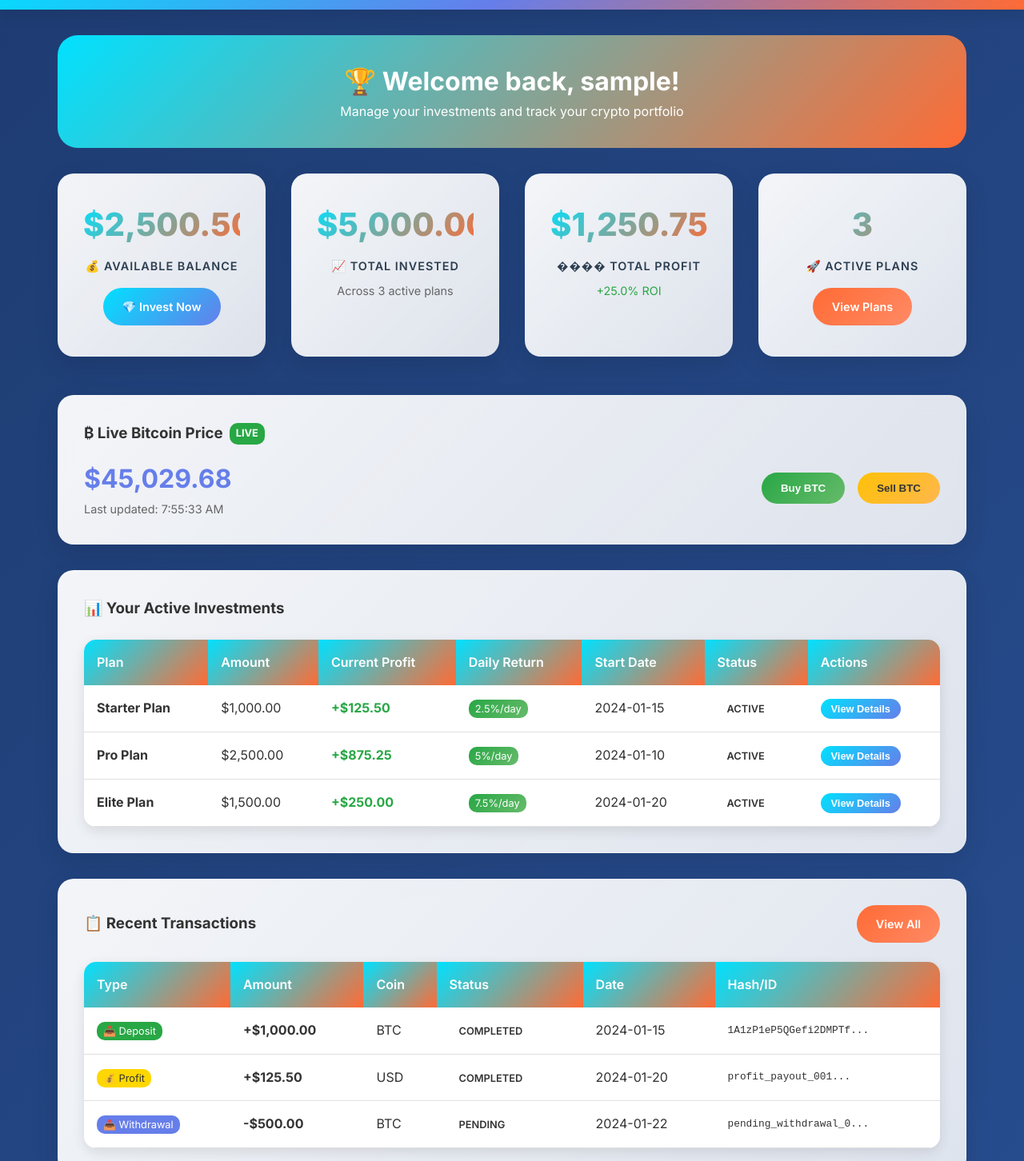
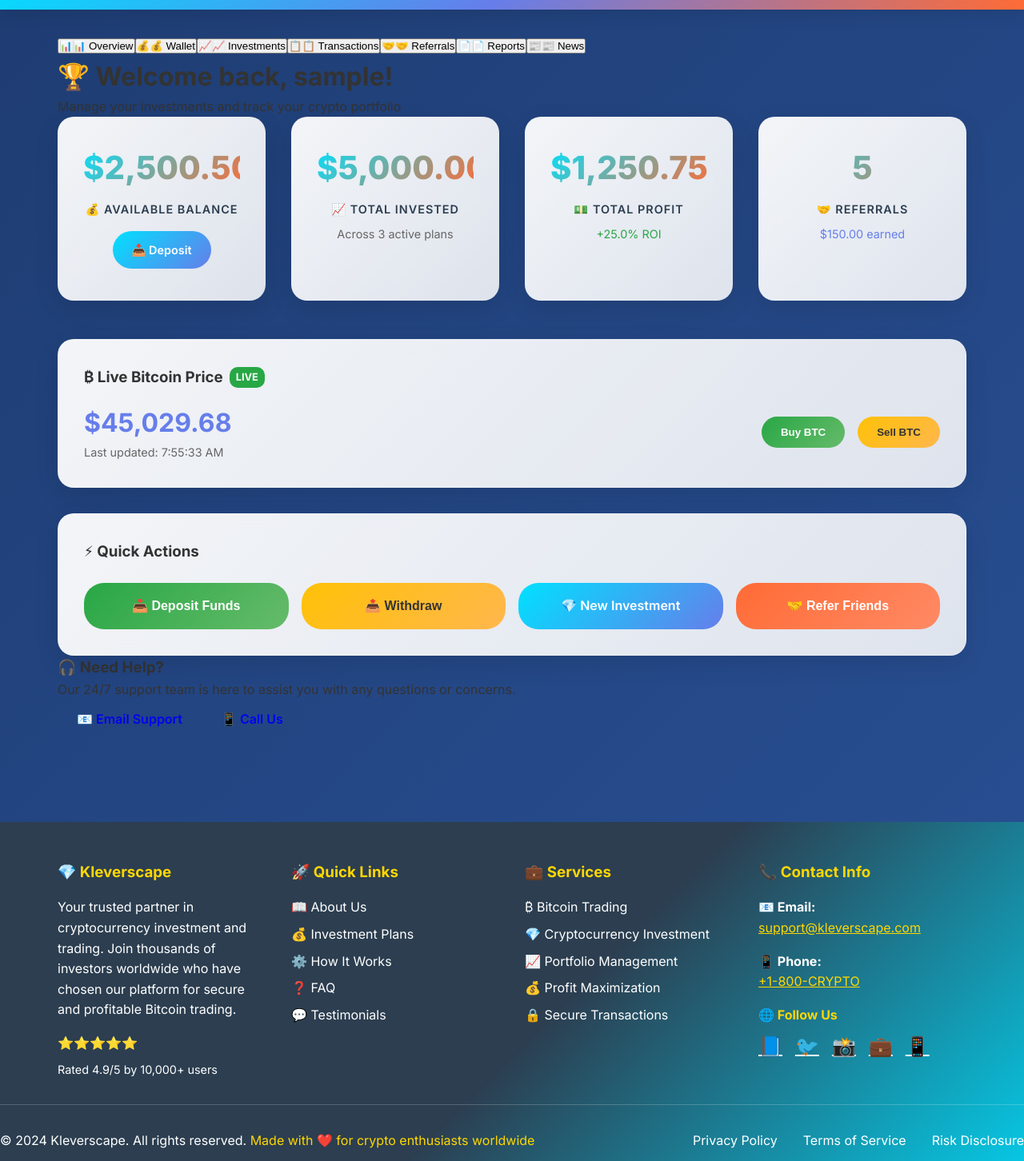
Before and after one commit to hrashmika73/coin, a React (Vite) app: page /dashboard in a window 1280 px wide. Shown: the part 58-1510 px from the top of the page at 80% size. Built offline with nearby package versions, Linux system fonts and the light colour scheme; sample sign-in values are in the browser's storage.

Commit message:
Create comprehensive Dashboard with tabbed navigation and all features
cgen-862ed4c877294b47b095991270bf5bea

```diff
--- a/src/pages/Dashboard.jsx
+++ b/src/pages/Dashboard.jsx
@@ -6,12 +6,15 @@ import PDFReportGenerator from '../components/PDFReportGenerator';
 import { showNotification } from '../components/NotificationSystem';
 
 function Dashboard({ user, siteSettings }) {
+  const [activeTab, setActiveTab] = useState('overview');
   const [stats, setStats] = useState({
     balance: 2500.50,
     totalInvested: 5000.00,
     totalProfit: 1250.75,
     activeInvestments: 3,
-    pendingWithdrawals: 1
+    pendingWithdrawals: 1,
+    referralBonus: 150.00,
+    totalReferrals: 5
   });
 
   const [investments, setInvestments] = useState([
@@ -44,9 +47,6 @@ function Dashboard({ user, siteSettings }) {
     }
   ]);
 
-  const [activeTab, setActiveTab] = useState('overview');
-  const [showReferralModal, setShowReferralModal] = useState(false);
-
   const [transactions, setTransactions] = useState([
     {
       id: 1,
@@ -74,8 +74,40 @@ function Dashboard({ user, siteSettings }) {
       status: 'pending',
       date: '2024-01-22',
       hash: 'pending_withdrawal_001'
+    },
+    {
+      id: 4,
+      type: 'referral_bonus',
+      amount: 50.00,
+      coin: 'USD',
+      status: 'completed',
+      date: '2024-01-18',
+      hash: 'referral_bonus_001'
+    },
+    {
+      id: 5,
+      type: 'deposit',
+      amount: 2500,
+      coin: 'USDT',
+      status: 'completed',
+      date: '2024-01-12',
+      hash: 'deposit_usdt_001'
     }
   ]);
+
+  const [referralData, setReferralData] = useState({
+    referralCode: 'KLEVER' + user?.username?.toUpperCase() || 'DEMO',
+    referralLink: `https://kleverscape.com/register?ref=${'KLEVER' + (user?.username?.toUpperCase() || 'DEMO')}`,
+    totalReferrals: 5,
+    totalEarnings: 150.00,
+    referrals: [
+      { id: 1, email: 'friend1@example.com', joinDate: '2024-01-10', bonus: 50.00, status: 'active' },
+      { id: 2, email: 'friend2@example.com', joinDate: '2024-01-15', bonus: 30.00, status: 'active' },
+      { id: 3, email: 'friend3@example.com', joinDate: '2024-01-18', bonus: 40.00, status: 'active' },
+      { id: 4, email: 'friend4@example.com', joinDate: '2024-01-20', bonus: 30.00, status: 'pending' },
+      { id: 5, email: 'friend5@example.com', joinDate: '2024-01-22', bonus: 0.00, status: 'pending' }
+    ]
+  });
 
   const [btcPrice, setBtcPrice] = useState(45000);
 
@@ -110,10 +142,52 @@ function Dashboard({ user, siteSettings }) {
     );
   };
 
-  return (
-    <div className="dashboard">
-      <div className="dashboard-header">
-        <h1>🏆 Welcome back, {user.username}!</h1>
+  const copyReferralLink = () => {
+    navigator.clipboard.writeText(referralData.referralLink);
+    showNotification('success', 'Referral link copied to clipboard!');
+  };
+
+  const downloadTransactionHistory = () => {
+    const csvContent = [
+      ['Date', 'Type', 'Amount', 'Coin', 'Status', 'Hash'],
+      ...transactions.map(tx => [
+        tx.date,
+        tx.type,
+        tx.amount,
+        tx.coin,
+        tx.status,
+        tx.hash
+      ])
+    ].map(row => row.join(',')).join('\n');
+
+    const blob = new Blob([csvContent], { type: 'text/csv' });
+    const url = window.URL.createObjectURL(blob);
+    const link = document.createElement('a');
+    link.href = url;
+    link.download = `kleverscape-transactions-${Date.now()}.csv`;
+    document.body.appendChild(link);
+    link.click();
+    document.body.removeChild(link);
+    window.URL.revokeObjectURL(url);
+
+    showNotification('success', 'Transaction history downloaded!');
+  };
+
+  const tabs = [
+    { id: 'overview', label: '📊 Overview', icon: '📊' },
+    { id: 'wallet', label: '💰 Wallet', icon: '💰' },
+    { id: 'investments', label: '📈 Investments', icon: '📈' },
+    { id: 'transactions', label: '📋 Transactions', icon: '📋' },
+    { id: 'referrals', label: '🤝 Referrals', icon: '🤝' },
+    { id: 'reports', label: '📄 Reports', icon: '📄' },
+    { id: 'news', label: '📰 News', icon: '📰' }
+  ];
+
+  const renderOverview = () => (
+    <div>
+      {/* Welcome Header */}
+      <div className="dashboard-welcome">
+        <h1>🏆 Welcome back, {user?.username || 'User'}!</h1>
         <p>Manage your investments and track your crypto portfolio</p>
       </div>
 
@@ -123,8 +197,8 @@ function Dashboard({ user, siteSettings }) {
           <div className="stat-value">{formatCurrency(stats.balance)}</div>
           <div className="stat-label">💰 Available Balance</div>
           <div style={{ marginTop: '1rem' }}>
-            <Link to="/invest" className="btn btn-primary" style={{ fontSize: '0.9rem' }}>
-              💎 Invest Now
+            <Link to="/deposit" className="btn btn-primary" style={{ fontSize: '0.9rem' }}>
+              📥 Deposit
             </Link>
           </div>
         </div>
@@ -139,19 +213,17 @@ function Dashboard({ user, siteSettings }) {
 
         <div className="stat-card">
           <div className="stat-value">{formatCurrency(stats.totalProfit)}</div>
-          <div className="stat-label">���� Total Profit</div>
+          <div className="stat-label">💵 Total Profit</div>
           <div style={{ marginTop: '0.5rem', fontSize: '0.9rem', color: '#28a745' }}>
             +{((stats.totalProfit / stats.totalInvested) * 100).toFixed(1)}% ROI
           </div>
         </div>
 
         <div className="stat-card">
-          <div className="stat-value">{stats.activeInvestments}</div>
-          <div className="stat-label">🚀 Active Plans</div>
-          <div style={{ marginTop: '1rem' }}>
-            <Link to="/plans" className="btn btn-secondary" style={{ fontSize: '0.9rem' }}>
-              View Plans
-            </Link>
+          <div className="stat-value">{stats.totalReferrals}</div>
+          <div className="stat-label">🤝 Referrals</div>
+          <div style={{ marginTop: '0.5rem', fontSize: '0.9rem', color: '#667eea' }}>
+            {formatCurrency(stats.referralBonus)} earned
           </div>
         </div>
       </div>
@@ -180,16 +252,47 @@ function Dashboard({ user, siteSettings }) {
             </div>
           </div>
           <div style={{ display: 'flex', gap: '1rem' }}>
-            <button className="btn btn-success">Buy BTC</button>
-            <button className="btn btn-warning">Sell BTC</button>
+            <button className="btn btn-success" onClick={() => setActiveTab('wallet')}>Buy BTC</button>
+            <button className="btn btn-warning" onClick={() => setActiveTab('wallet')}>Sell BTC</button>
           </div>
         </div>
       </div>
 
-      {/* Active Investments */}
-      <div className="card card-gradient" style={{ marginBottom: '2rem' }}>
-        <h3 style={{ marginBottom: '1.5rem' }}>📊 Your Active Investments</h3>
+      {/* Quick Actions */}
+      <div className="card card-gradient">
+        <h3 style={{ marginBottom: '1.5rem' }}>⚡ Quick Actions</h3>
+        <div style={{
+          display: 'grid',
+          gridTemplateColumns: 'repeat(auto-fit, minmax(200px, 1fr))',
+          gap: '1rem'
+        }}>
+          <button className="btn btn-success" style={{ padding: '1rem', fontSize: '1rem' }} onClick={() => setActiveTab('wallet')}>
+            📥 Deposit Funds
+          </button>
+          <button className="btn btn-warning" style={{ padding: '1rem', fontSize: '1rem' }} onClick={() => setActiveTab('wallet')}>
+            📤 Withdraw
+          </button>
+          <Link to="/plans" className="btn btn-primary" style={{ padding: '1rem', fontSize: '1rem' }}>
+            💎 New Investment
+          </Link>
+          <button className="btn btn-secondary" style={{ padding: '1rem', fontSize: '1rem' }} onClick={() => setActiveTab('referrals')}>
+            🤝 Refer Friends
+          </button>
+        </div>
+      </div>
+    </div>
+  );
 
+  const renderInvestments = () => (
+    <div>
+      <div className="section-header">
+        <h2>📈 Your Investments</h2>
+        <Link to="/plans" className="btn btn-primary">
+          💎 New Investment
+        </Link>
+      </div>
+
+      <div className="card card-gradient">
         {investments.length > 0 ? (
           <div className="table-container">
             <table className="table">
@@ -207,9 +310,7 @@ function Dashboard({ user, siteSettings }) {
               <tbody>
                 {investments.map(investment => (
                   <tr key={investment.id}>
-                    <td>
-                      <strong>{investment.plan}</strong>
-                    </td>
+                    <td><strong>{investment.plan}</strong></td>
                     <td>{formatCurrency(investment.amount)}</td>
                     <td style={{ color: '#28a745', fontWeight: 'bold' }}>
                       +{formatCurrency(investment.profit)}
@@ -238,9 +339,9 @@ function Dashboard({ user, siteSettings }) {
             </table>
           </div>
         ) : (
-          <div style={{ textAlign: 'center', padding: '2rem' }}>
+          <div style={{ textAlign: 'center', padding: '3rem' }}>
             <div style={{ fontSize: '3rem', marginBottom: '1rem' }}>📈</div>
-            <h4>No Active Investments</h4>
+            <h3>No Active Investments</h3>
             <p style={{ marginBottom: '1rem' }}>Start investing to see your portfolio grow!</p>
             <Link to="/plans" className="btn btn-primary">
               View Investment Plans
@@ -248,16 +349,19 @@ function Dashboard({ user, siteSettings }) {
           </div>
         )}
       </div>
+    </div>
+  );
 
-      {/* Recent Transactions */}
-      <div className="card card-gradient" style={{ marginBottom: '2rem' }}>
-        <div style={{ display: 'flex', justifyContent: 'space-between', alignItems: 'center', marginBottom: '1.5rem' }}>
-          <h3>📋 Recent Transactions</h3>
-          <Link to="/transactions" className="btn btn-secondary" style={{ fontSize: '0.9rem' }}>
-            View All
-          </Link>
-        </div>
+  const renderTransactions = () => (
+    <div>
+      <div className="section-header">
+        <h2>📋 Transaction History</h2>
+        <button className="btn btn-secondary" onClick={downloadTransactionHistory}>
+          📥 Download CSV
+        </button>
+      </div>
 
+      <div className="card card-gradient">
         <div className="table-container">
           <table className="table">
             <thead>
@@ -271,12 +375,13 @@ function Dashboard({ user, siteSettings }) {
               </tr>
             </thead>
             <tbody>
-              {transactions.slice(0, 5).map(transaction => (
+              {transactions.map(transaction => (
                 <tr key={transaction.id}>
                   <td>
                     <span style={{
                       background: transaction.type === 'deposit' ? '#28a745' :
-                                 transaction.type === 'profit' ? '#ffd700' : '#667eea',
+                                 transaction.type === 'profit' ? '#ffd700' :
+                                 transaction.type === 'referral_bonus' ? '#6f42c1' : '#667eea',
                       color: transaction.type === 'profit' ? '#333' : 'white',
                       padding: '0.25rem 0.5rem',
                       borderRadius: '10px',
@@ -284,7 +389,8 @@ function Dashboard({ user, siteSettings }) {
                       textTransform: 'capitalize'
                     }}>
                       {transaction.type === 'deposit' ? '📥' :
-                       transaction.type === 'profit' ? '💰' : '📤'} {transaction.type}
+                       transaction.type === 'profit' ? '💰' :
+                       transaction.type === 'referral_bonus' ? '🤝' : '📤'} {transaction.type.replace('_', ' ')}
                     </span>
                   </td>
                   <td style={{ fontWeight: 'bold' }}>
@@ -302,56 +408,156 @@ function Dashboard({ user, siteSettings }) {
           </table>
         </div>
       </div>
+    </div>
+  );
 
-      {/* Quick Actions */}
-      <div className="card card-gradient">
-        <h3 style={{ marginBottom: '1.5rem' }}>⚡ Quick Actions</h3>
-        <div style={{
-          display: 'grid',
-          gridTemplateColumns: 'repeat(auto-fit, minmax(200px, 1fr))',
-          gap: '1rem'
-        }}>
-          <Link to="/deposit" className="btn btn-success" style={{ padding: '1rem', fontSize: '1rem' }}>
-            📥 Deposit Funds
-          </Link>
-          <Link to="/withdraw" className="btn btn-warning" style={{ padding: '1rem', fontSize: '1rem' }}>
-            📤 Request Withdrawal
-          </Link>
-          <Link to="/invest" className="btn btn-primary" style={{ padding: '1rem', fontSize: '1rem' }}>
-            💎 New Investment
-          </Link>
-          <Link to="/referral" className="btn btn-secondary" style={{ padding: '1rem', fontSize: '1rem' }}>
-            🤝 Refer Friends
-          </Link>
+  const renderReferrals = () => (
+    <div>
+      <div className="section-header">
+        <h2>🤝 Referral Program</h2>
+        <div className="referral-stats">
+          <span className="stat-item">
+            <strong>{referralData.totalReferrals}</strong> Referrals
+          </span>
+          <span className="stat-item">
+            <strong>{formatCurrency(referralData.totalEarnings)}</strong> Earned
+          </span>
         </div>
       </div>
 
+      {/* Referral Link */}
+      <div className="card card-gradient" style={{ marginBottom: '2rem' }}>
+        <h3 style={{ marginBottom: '1.5rem' }}>🔗 Your Referral Link</h3>
+        <div className="referral-link-container">
+          <div className="referral-code">
+            <label>Referral Code</label>
+            <div className="code-display">
+              <span className="code">{referralData.referralCode}</span>
+              <button className="btn btn-primary copy-btn" onClick={() => {
+                navigator.clipboard.writeText(referralData.referralCode);
+                showNotification('success', 'Referral code copied!');
+              }}>
+                📋 Copy
+              </button>
+            </div>
+          </div>
+          <div className="referral-link">
+            <label>Referral Link</label>
+            <div className="link-display">
+              <input type="text" value={referralData.referralLink} readOnly className="link-input" />
+              <button className="btn btn-primary copy-btn" onClick={copyReferralLink}>
+                📋 Copy Link
+              </button>
+            </div>
+          </div>
+        </div>
+
+        <div className="referral-info">
+          <h4>💰 How It Works</h4>
+          <div className="info-grid">
+            <div className="info-item">
+              <span className="info-icon">🤝</span>
+              <div>
+                <strong>Invite Friends</strong>
+                <p>Share your referral link with friends</p>
+              </div>
+            </div>
+            <div className="info-item">
+              <span className="info-icon">💎</span>
+              <div>
+                <strong>They Invest</strong>
+                <p>Friends sign up and make their first investment</p>
+              </div>
+            </div>
+            <div className="info-item">
+              <span className="info-icon">💰</span>
+              <div>
+                <strong>Earn 5%</strong>
+                <p>Get 5% of their investment as bonus</p>
+              </div>
+            </div>
+          </div>
+        </div>
+      </div>
+
+      {/* Referral List */}
+      <div className="card card-gradient">
+        <h3 style={{ marginBottom: '1.5rem' }}>👥 Your Referrals</h3>
+        {referralData.referrals.length > 0 ? (
+          <div className="table-container">
+            <table className="table">
+              <thead>
+                <tr>
+                  <th>Email</th>
+                  <th>Join Date</th>
+                  <th>Bonus Earned</th>
+                  <th>Status</th>
+                </tr>
+              </thead>
+              <tbody>
+                {referralData.referrals.map(referral => (
+                  <tr key={referral.id}>
+                    <td>{referral.email}</td>
+                    <td>{referral.joinDate}</td>
+                    <td style={{ color: '#28a745', fontWeight: 'bold' }}>
+                      {formatCurrency(referral.bonus)}
+                    </td>
+                    <td>{getStatusBadge(referral.status)}</td>
+                  </tr>
+                ))}
+              </tbody>
+            </table>
+          </div>
+        ) : (
+          <div style={{ textAlign: 'center', padding: '3rem' }}>
+            <div style={{ fontSize: '3rem', marginBottom: '1rem' }}>🤝</div>
+            <h3>No Referrals Yet</h3>
+            <p style={{ marginBottom: '1rem' }}>Start sharing your referral link to earn bonuses!</p>
+            <button className="btn btn-primary" onClick={copyReferralLink}>
+              📋 Copy Referral Link
+            </button>
+          </div>
+        )}
+      </div>
+    </div>
+  );
+
+  return (
+    <div className="dashboard">
+      {/* Tab Navigation */}
+      <div className="dashboard-tabs">
+        {tabs.map(tab => (
+          <button
+            key={tab.id}
+            className={`tab-btn ${activeTab === tab.id ? 'active' : ''}`}
+            onClick={() => setActiveTab(tab.id)}
+          >
+            <span className="tab-icon">{tab.icon}</span>
+            <span className="tab-label">{tab.label}</span>
+          </button>
+        ))}
+      </div>
+
+      {/* Tab Content */}
+      <div className="dashboard-content">
+        {activeTab === 'overview' && renderOverview()}
+        {activeTab === 'wallet' && <WalletBalance user={user} />}
+        {activeTab === 'investments' && renderInvestments()}
+        {activeTab === 'transactions' && renderTransactions()}
+        {activeTab === 'referrals' && renderReferrals()}
+        {activeTab === 'reports' && <PDFReportGenerator user={user} investments={investments} transactions={transactions} />}
+        {activeTab === 'news' && <CryptoNewsFeed />}
+      </div>
+
       {/* Support Banner */}
-      <div style={{
-        background: 'linear-gradient(135deg, #667eea, #764ba2)',
-        color: 'white',
-        padding: '2rem',
-        borderRadius: '20px',
-        marginTop: '2rem',
-        textAlign: 'center'
-      }}>
-        <h3 style={{ marginBottom: '1rem' }}>🎧 Need Help?</h3>
-        <p style={{ marginBottom: '1rem' }}>
-          Our 24/7 support team is here to assist you with any questions or concerns.
-        </p>
-        <div style={{ display: 'flex', gap: '1rem', justifyContent: 'center', flexWrap: 'wrap' }}>
-          <a href={`mailto:${siteSettings.contactEmail}`} className="btn" style={{
-            background: 'rgba(255, 255, 255, 0.2)',
-            color: 'white',
-            border: '1px solid rgba(255, 255, 255, 0.3)'
-          }}>
+      <div className="support-banner">
+        <h3>🎧 Need Help?</h3>
+        <p>Our 24/7 support team is here to assist you with any questions or concerns.</p>
+        <div className="support-actions">
+          <a href={`mailto:${siteSettings?.contactEmail || 'support@kleverscape.com'}`} className="btn support-btn">
             📧 Email Support
           </a>
-          <a href={`tel:${siteSettings.supportPhone}`} className="btn" style={{
-            background: 'rgba(255, 255, 255, 0.2)',
-            color: 'white',
-            border: '1px solid rgba(255, 255, 255, 0.3)'
-          }}>
+          <a href={`tel:${siteSettings?.supportPhone || '+1234567890'}`} className="btn support-btn">
             📱 Call Us
           </a>
         </div>
```
